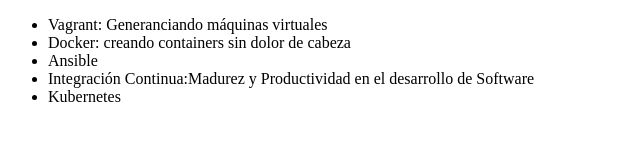
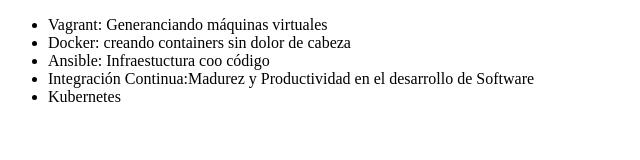
Before and after one commit to Astropao/alura-git, a plain HTML site: page index.html in a window 1280 px wide. Shown: the whole page, without its empty margins (0-640 px from the left). Drawn offline with Linux system fonts and the light colour scheme.

Commit message:
Cambiando el nombre del curso de Ansible

```diff
--- a/index.html
+++ b/index.html
@@ -8,7 +8,7 @@
      <ul>
          <li> Vagrant: Generanciando máquinas virtuales </li>
          <li> Docker: creando containers sin dolor de cabeza </li>
-         <li> Ansible </li>
+         <li> Ansible: Infraestuctura coo código </li>
          <li> Integración Continua:Madurez y Productividad en el desarrollo de Software </li>
          <li> Kubernetes </li>
      </ul>
```
